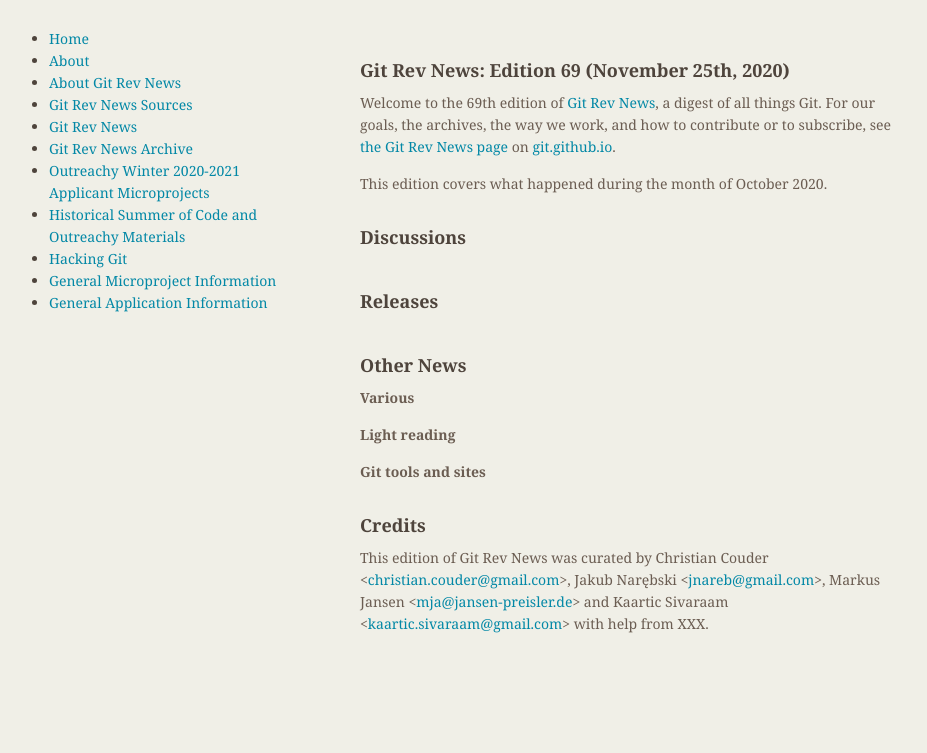
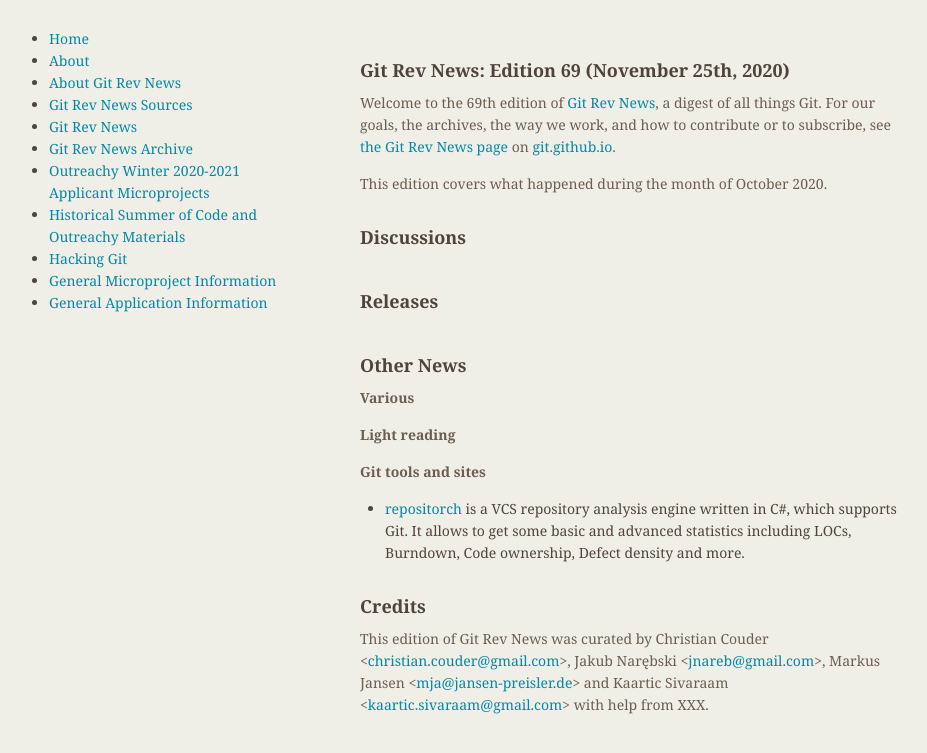
Before and after one commit to git/git.github.io, a Jekyll site: the page built from rev_news/drafts/edition-69.md, in a window 1280 px wide. Shown: the top 753 px of the page, without its empty margins (174-1101 px from the left). Built offline with Jekyll 4.4.1, drawn with Linux system fonts in a browser that asks for light colours.

Commit message:
some info about repositorch project

```diff
--- a/rev_news/drafts/edition-69.md
+++ b/rev_news/drafts/edition-69.md
@@ -46,6 +46,10 @@
 
 __Git tools and sites__
 
+* [repositorch](https://github.com/kirnosenko/Repositorch) is a VCS repository analysis
+  engine written in C#, which supports Git. It allows to get some basic and advanced
+  statistics including LOCs, Burndown, Code ownership, Defect density and more.
+
 
 ## Credits
 
```
